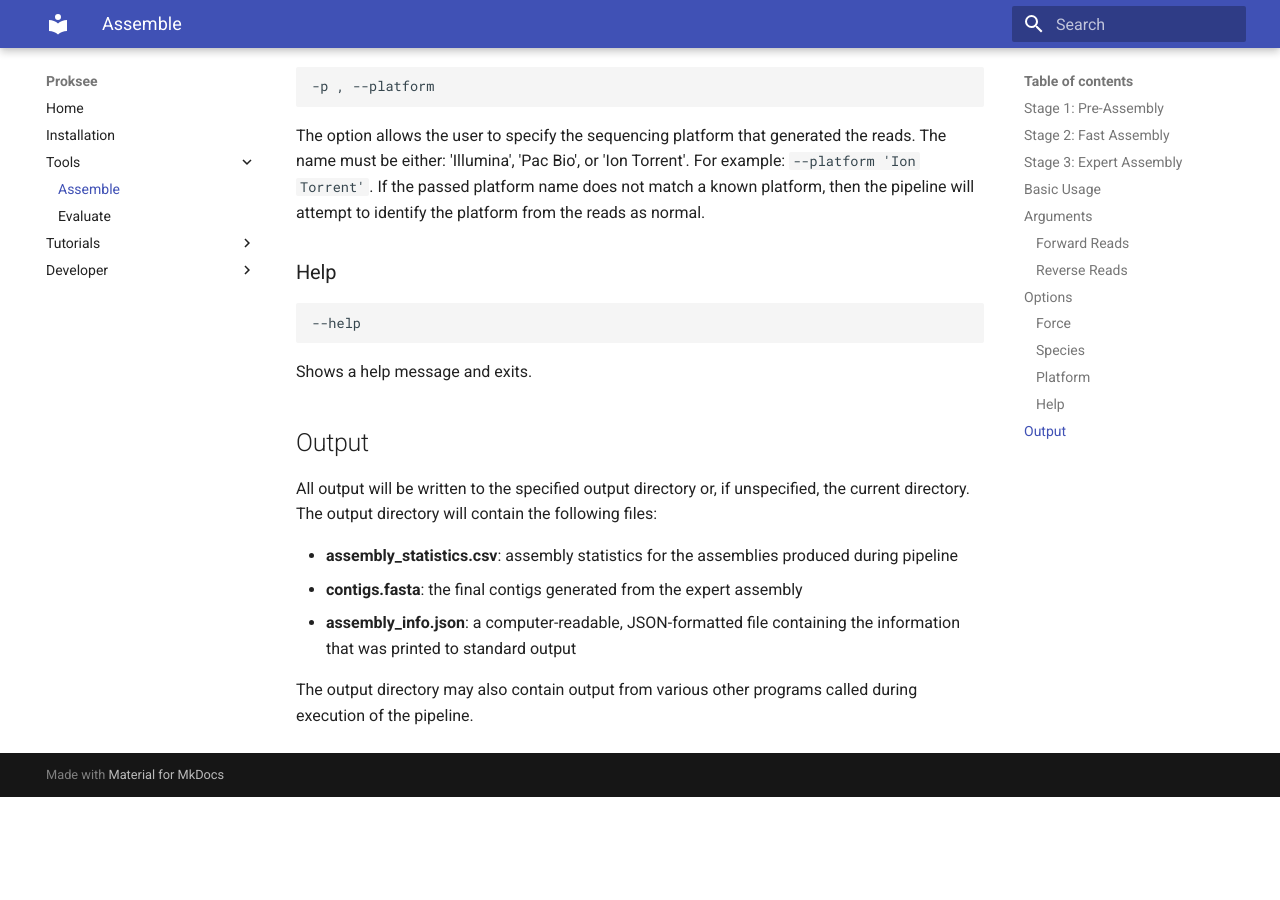
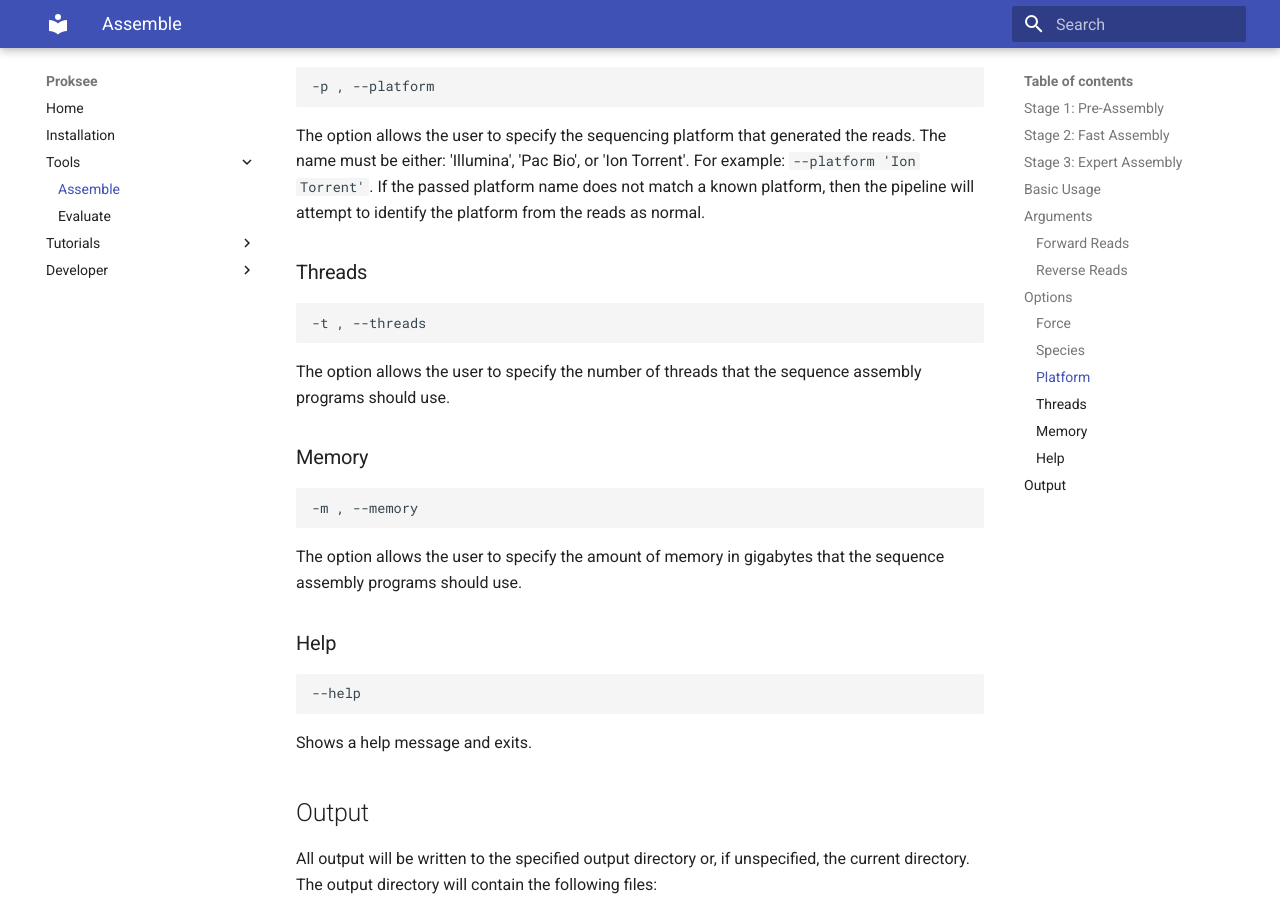
Before and after one commit to proksee-project/proksee-cmd, an MkDocs documentation site: the page built from docs/tools/assemble.md, in a window 1280 px wide and 900 px high, scrolled down 2260 px. Built offline with MkDocs 1.6.1 and Material for MkDocs 9.7.7, drawn with Linux system fonts in a browser that asks for light colours; before the commit the page ends 3057 px from its top, so only the background shows below that.

Commit message:
Updating documentation to include threads and memory.

````diff
--- a/docs/tools/assemble.md
+++ b/docs/tools/assemble.md
@@ -70,6 +70,22 @@ This option allows the user to specify the species in the reads to be assembled.
 
 The option allows the user to specify the sequencing platform that generated the reads. The name must be either: 'Illumina', 'Pac Bio', or 'Ion Torrent'. For example: `--platform 'Ion Torrent'`. If the passed platform name does not match a known platform, then the pipeline will attempt to identify the platform from the reads as normal.
 
+### Threads
+
+```bash
+-t , --threads
+```
+
+The option allows the user to specify the number of threads that the sequence assembly programs should use.
+
+### Memory
+
+```bash
+-m , --memory
+```
+
+The option allows the user to specify the amount of memory in gigabytes that the sequence assembly programs should use.
+
 ### Help
 
 ```bash
````
